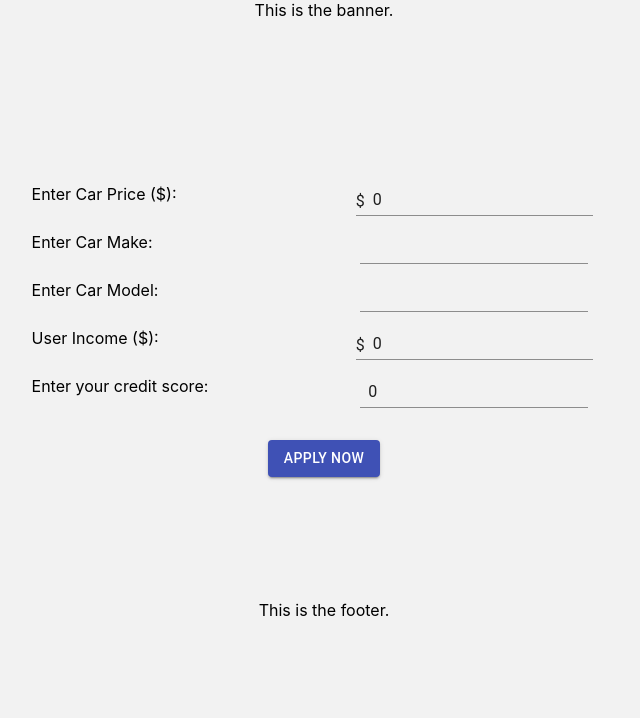
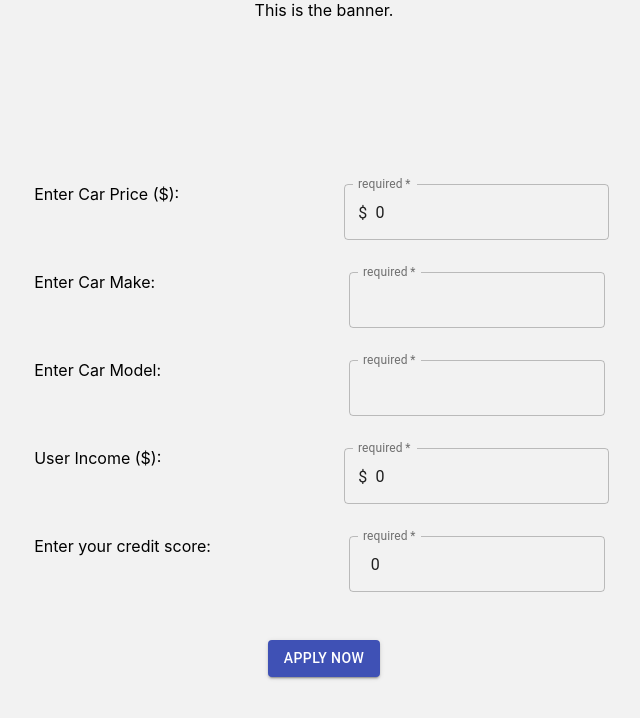
Before and after one commit to milosbunijevac/creditAppTakeHomeMilosB, a React (Create React App) app: page / in a window 1280 px wide. Shown: the top 718 px of the page, without its empty margins (316-956 px from the left). Built offline with nearby package versions, Linux system fonts and the light colour scheme.

Commit message:
Added validation to text fields on landing page, need to integrate into apply now button and form submit

```diff
--- a/src/Components/App/App.js
+++ b/src/Components/App/App.js
@@ -1,6 +1,5 @@
-import { BrowserRouter as Router, Switch, Link, Route } from "react-router-dom";
+import { BrowserRouter as Router, Switch, Route } from "react-router-dom";
 import Banner from "../Banner/Banner.js";
-import Footer from "../Footer/Footer.js";
 import LandingPage from "../LandingPage/LandingPage.js";
 import NewAccountPage from "../NewAccount/NewAccount.js";
 import DisqualificationPage from "../DisqualificationPage/DisqualificationPage.js";
@@ -25,7 +24,6 @@ function App() {
           </Switch>
         </Router>
       </div>
-      <Footer />
     </div>
   );
 }
--- a/src/Components/Footer/Footer.css
+++ /dev/null
@@ -1,3 +0,0 @@
-#mainFooter {
-  max-height: 25%;
-}
--- a/src/Components/Footer/Footer.js
+++ /dev/null
@@ -1,12 +0,0 @@
-import React from "react";
-import "./Footer.css";
-
-const Footer = () => {
-  return (
-    <div id="mainFooter">
-      <div>This is the footer.</div>
-    </div>
-  );
-};
-
-export default Footer;
--- a/src/Components/LandingPage/LandingPage.js
+++ b/src/Components/LandingPage/LandingPage.js
@@ -1,9 +1,14 @@
-import React, { useCallback } from "react";
+import React, { useCallback, useState } from "react";
 import { useSelector, useDispatch } from "react-redux";
 import Grid from "@material-ui/core/Grid";
 import Button from "@material-ui/core/Button";
 import TextFieldStyled from "../TextFieldStyled/TextFieldStyled.js";
 import * as actionTypes from "../../redux/actions/rootActions.js";
+import {
+  checkEmptyField,
+  checkCreditScore,
+  checkMinIncome,
+} from "../../validators/validators.js";
 import "./LandingPage.css";
 
 const LandingPage = () => {
@@ -20,11 +25,66 @@ const LandingPage = () => {
     e.preventDefault();
   };
 
+  const [allErrors, setAllErrors] = useState({
+    carValueError: false,
+    carMakeError: false,
+    carModelError: false,
+    userIncomeError: false,
+    userCreditScoreError: false,
+  });
+
   const handleChange = useCallback(
     (e, type) => {
       dispatch({ type, payload: e.target.value });
+      switch (type) {
+        case changeCarPrice: {
+          setAllErrors({
+            ...allErrors,
+            carValueError: !checkEmptyField(e.target.value),
+          });
+          break;
+        }
+        case changeCarMake: {
+          setAllErrors({
+            ...allErrors,
+            carMakeError: !checkEmptyField(e.target.value),
+          });
+          break;
+        }
+        case changeCarModel: {
+          setAllErrors({
+            ...allErrors,
+            carModelError: !checkEmptyField(e.target.value),
+          });
+          break;
+        }
+        case changeUserIncome: {
+          setAllErrors({
+            ...allErrors,
+            userIncomeError: !checkMinIncome(e.target.value),
+          });
+          break;
+        }
+        case changeUserScore: {
+          setAllErrors({
+            ...allErrors,
+            userCreditScoreError: !checkCreditScore(e.target.value),
+          });
+          break;
+        }
+        default:
+          return null;
+      }
     },
-    [dispatch]
+    [
+      dispatch,
+      changeCarMake,
+      changeCarModel,
+      changeCarPrice,
+      changeUserIncome,
+      changeUserScore,
+      allErrors,
+    ]
   );
 
   const { carPrice, carMake, carModel, userIncome, userScore } = useSelector(
@@ -45,18 +105,38 @@ const LandingPage = () => {
                   value={carPrice}
                   adornment={"$"}
                   type="number"
+                  label="required"
+                  required
+                  error={allErrors.carValueError}
+                  helperText={
+                    allErrors.carValueError
+                      ? "Please enter a value below 1,000,000 dollars"
+                      : ""
+                  }
                   passbackFunction={(e) => handleChange(e, changeCarPrice)}
                 />
                 <TextFieldStyled
                   info={"Enter Car Make:"}
                   value={carMake}
                   type="string"
+                  label="required"
+                  required
+                  error={allErrors.carMakeError}
+                  helperText={
+                    allErrors.carMakeError ? "Please enter a car make" : ""
+                  }
                   passbackFunction={(e) => handleChange(e, changeCarMake)}
                 />
                 <TextFieldStyled
                   info={"Enter Car Model:"}
                   value={carModel}
                   type="string"
+                  label="required"
+                  required
+                  error={allErrors.carModelError}
+                  helperText={
+                    allErrors.carModelError ? "Please enter a car model" : ""
+                  }
                   passbackFunction={(e) => handleChange(e, changeCarModel)}
                 />
                 <TextFieldStyled
@@ -64,12 +144,28 @@ const LandingPage = () => {
                   value={userIncome}
                   adornment={"$"}
                   type="number"
+                  label="required"
+                  required
+                  error={allErrors.userIncomeError}
+                  helperText={
+                    allErrors.userIncomeError
+                      ? "Please enter a value above 0"
+                      : ""
+                  }
                   passbackFunction={(e) => handleChange(e, changeUserIncome)}
                 />
                 <TextFieldStyled
                   info={"Enter your credit score:"}
                   value={userScore}
                   type="number"
+                  label="required"
+                  required
+                  error={allErrors.userCreditScoreError}
+                  helperText={
+                    allErrors.userCreditScoreError
+                      ? "Please enter a score between 300-850"
+                      : ""
+                  }
                   passbackFunction={(e) => handleChange(e, changeUserScore)}
                 />
 
--- a/src/Components/TextFieldStyled/TextFieldStyled.js
+++ b/src/Components/TextFieldStyled/TextFieldStyled.js
@@ -7,7 +7,17 @@ import propTypes from "prop-types";
 import "./TextFieldStyled.css";
 
 const TextFieldStyled = (props) => {
-  const { passbackFunction, value, info, adornment, type } = props;
+  const {
+    passbackFunction,
+    value,
+    info,
+    adornment,
+    type,
+    label,
+    error,
+    helperText,
+    required,
+  } = props;
 
   const adornmentCheck = () => {
     if (adornment !== " ") {
@@ -18,16 +28,21 @@ const TextFieldStyled = (props) => {
   };
 
   return (
-    <Grid container spacing={2}>
+    <Grid container spacing={4}>
       <Grid item xs={2} />
       <Grid item xs={4}>
         <div className="labelFormatting">{info}</div>
       </Grid>
       <Grid item xs={4}>
         <TextField
+          variant="outlined"
           onChange={passbackFunction}
           value={value}
           type={type}
+          required={required}
+          label={label}
+          error={error}
+          helperText={helperText}
           InputProps={{
             startAdornment: (
               <InputAdornment position="start">
@@ -47,12 +62,20 @@ TextFieldStyled.propTypes = {
   info: propTypes.string.isRequired,
   value: propTypes.oneOf([String, Number]).isRequired,
   passbackFunction: propTypes.func.isRequired,
+  type: propTypes.string.isRequired,
+  error: propTypes.bool,
   adornment: propTypes.string,
-  type: propTypes.string.isRequired,
+  label: propTypes.string,
+  helperText: propTypes.string,
+  required: propTypes.bool,
 };
 
 TextFieldStyled.defaultProps = {
   adornment: " ",
+  label: " ",
+  error: false,
+  helperText: " ",
+  required: false,
 };
 
 export default TextFieldStyled;
--- /dev/null
+++ b/src/validators/validators.js
@@ -0,0 +1,24 @@
+export const checkEmptyField = (value) => {
+  if (value !== "") {
+    return true;
+  } else {
+    return false;
+  }
+};
+
+export const checkCreditScore = (value) => {
+  const castNum = Number(value);
+  if (castNum >= 300 && castNum <= 850) {
+    return true;
+  } else {
+    return false;
+  }
+};
+
+export const checkMinIncome = (value) => {
+  if (Number(value) > 0) {
+    return true;
+  } else {
+    return false;
+  }
+};
```
